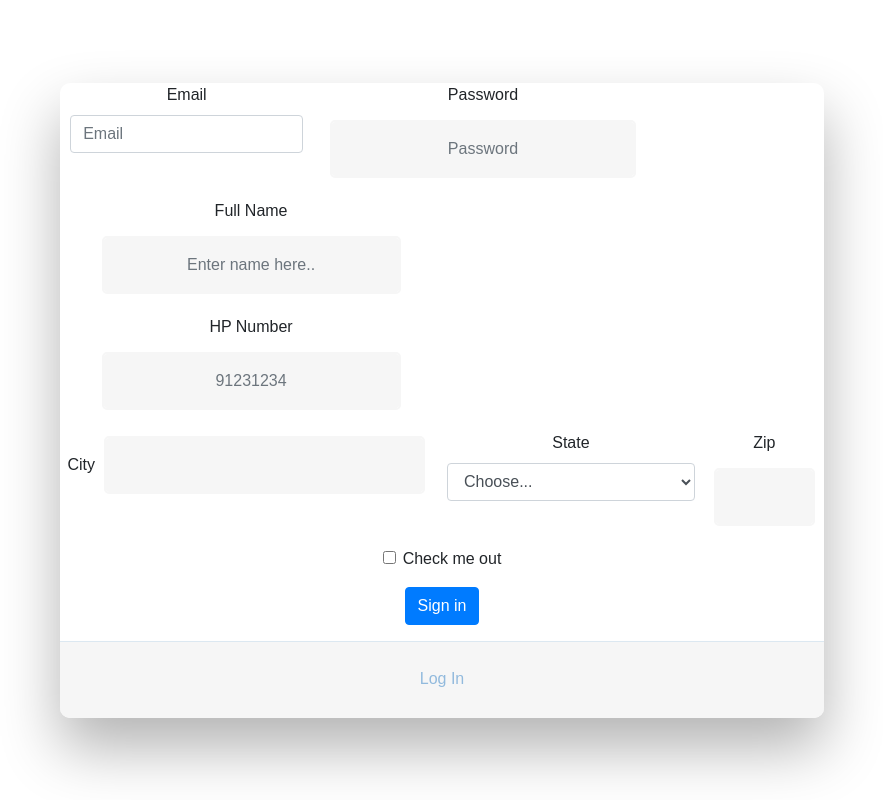
After one commit to lionelngzj/G1T5ESD, a PHP site: page /app/register.php in a window 1280 px wide. The commit adds this page. Shown: the whole page, without its empty margins (198-1081 px from the left). Run offline with PHP 8.4, Linux system fonts and the light colour scheme.

Commit message:
Added register page (still working on it)

```diff
--- a/app/css/login.css
+++ b/app/css/login.css
@@ -48,6 +48,20 @@ h2 {
   padding: 30px;
   width: 90%;
   max-width: 450px;
+  position: relative;
+  padding: 0 0 0 0;
+  -webkit-box-shadow: 0 30px 60px 0 rgba(0,0,0,0.3);
+  box-shadow: 0 30px 60px 0 rgba(0,0,0,0.3);
+  text-align: center;
+}
+
+#registerformContent {
+  -webkit-border-radius: 10px 10px 10px 10px;
+  border-radius: 10px 10px 10px 10px;
+  background: #fff;
+  padding: 30px;
+  /* width: 90%; */
+  max-width: 80%px;
   position: relative;
   padding: 0 0 0 0;
   -webkit-box-shadow: 0 30px 60px 0 rgba(0,0,0,0.3);
--- a/app/index.php
+++ b/app/index.php
@@ -197,7 +197,7 @@
           <h2 class="mb-4">Ready to get started? Sign up now!</h2>
         </div>
         <div class="col-md-10 col-lg-8 col-xl-7 mx-auto">
-          <form>
+          <form method="GET" action="register.php">
             <div class="form-row">
               <div class="col-12 col-md-9 mb-2 mb-md-0">
                 <input type="email" class="form-control form-control-lg" placeholder="Enter your email...">
--- a/app/login.php
+++ b/app/login.php
@@ -33,9 +33,9 @@
       <input type="submit" class="fadeIn fourth" value="Log In">
     </form>
 
-    <!-- Remind Passowrd -->
+    <!-- Register -->
     <div id="formFooter">
-      <a class="underlineHover" href="register.php">Register</a>
+      <a class="underlineHover" href="register.php">Sign Up!</a>
     </div>
 
   </div>
--- /dev/null
+++ b/app/register.php
@@ -0,0 +1,83 @@
+<link href="//maxcdn.bootstrapcdn.com/bootstrap/4.0.0/css/bootstrap.min.css" rel="stylesheet" id="bootstrap-css">
+<link rel="stylesheet" type="text/css" href="css/login.css">
+<script src="//maxcdn.bootstrapcdn.com/bootstrap/4.0.0/js/bootstrap.min.js"></script>
+<!-- <script src="//cdnjs.cloudflare.com/ajax/libs/jquery/3.2.1/jquery.min.js"></script> -->
+<!------ Include the above in your HEAD tag ---------->
+<?php
+  session_start();
+  if (isset($_POST["username"])) {
+    // $response = file_get_contents($_SESSION["serviceurl"] + '');
+    $response = '{"username": "admin", "hp": 99998888}';
+    $restaurants = json_decode($response, true);
+
+    $_SESSION["usertype"] = "consumer";
+    $_SESSION["username"] = $restaurants["username"];
+
+    header("Location: index.php", true, 301);
+  }
+?>
+
+<div class="wrapper fadeInDown">
+  <div id="registerformContent">
+    <!-- Tabs Titles -->
+    <title>BragDoof</title>
+    <!-- Icon -->
+    <!-- <div class="fadeIn first"> -->
+      <!-- <img src="img/lunch.jpg" id="icon" alt="User Icon" /> -->
+    <!-- </div> -->
+
+    <!-- Login Form -->
+    <form>
+  <div class="form-row container">
+    <div class="form-group">
+      <label for="inputEmail4">Email</label>
+      <input type="email" class="form-control" id="inputEmail4" placeholder="Email">
+    </div>
+    <div class="form-group">
+      <label for="inputPassword4">Password</label>
+      <input type="password" class="form-control" id="inputPassword4" placeholder="Password">
+    </div>
+  </div>
+  <div class="form-group col-md-6">
+    <label for="inputName">Full Name</label>
+    <input type="text" class="form-control" id="inputName" placeholder="Enter name here..">
+  </div>
+  <div class="form-group col-md-6">
+    <label for="inputHp">HP Number</label>
+    <input type="text" class="form-control" id="inputHp" placeholder="91231234">
+  </div>
+  <div class="form-row">
+    <div class="form-group col-md-6">
+      <label for="inputCity">City</label>
+      <input type="text" class="form-control" id="inputCity">
+    </div>
+    <div class="form-group col-md-4">
+      <label for="inputState">State</label>
+      <select id="inputState" class="form-control">
+        <option selected>Choose...</option>
+        <option>...</option>
+      </select>
+    </div>
+    <div class="form-group col-md-2">
+      <label for="inputZip">Zip</label>
+      <input type="text" class="form-control" id="inputZip">
+    </div>
+  </div>
+  <div class="form-group">
+    <div class="form-check">
+      <input class="form-check-input" type="checkbox" id="gridCheck">
+      <label class="form-check-label" for="gridCheck">
+        Check me out
+      </label>
+    </div>
+  </div>
+  <button type="submit" class="btn btn-primary">Sign in</button>
+</form>
+
+    <!-- Remind Passowrd -->
+    <div id="formFooter">
+      <a class="underlineHover" href="login.php">Log In</a>
+    </div>
+
+  </div>
+</div>
```
